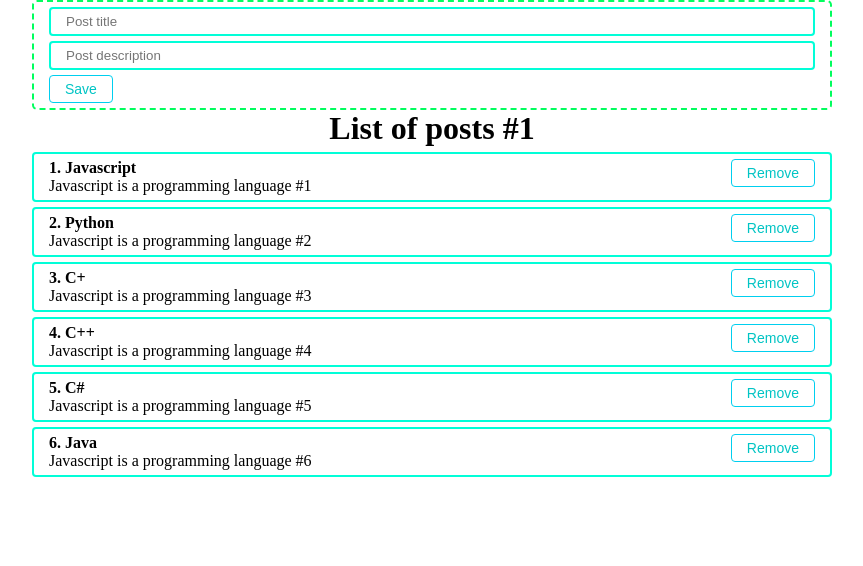
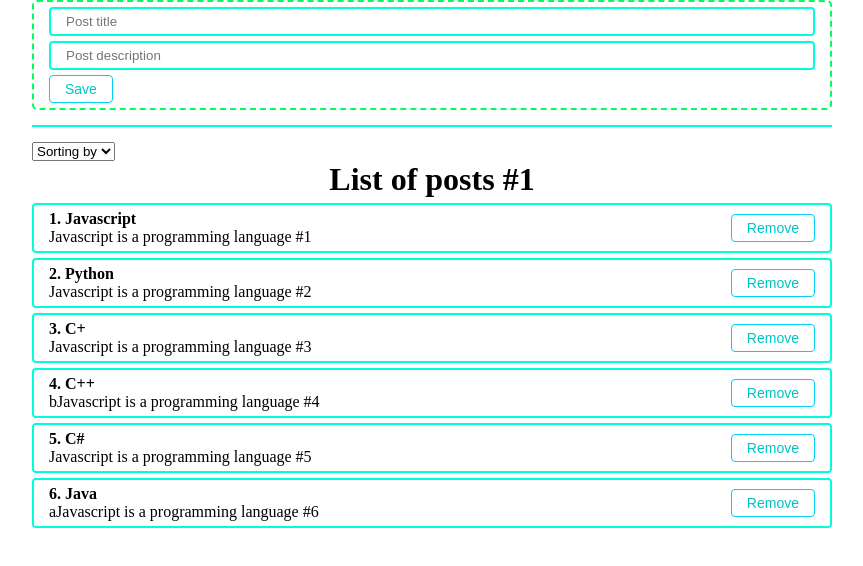
Before and after one commit to Denys-Leonov/my-react-js, a React (Create React App) app: page /posts in a window 1280 px wide. Shown: the top 566 px of the page, without its empty margins (208-1071 px from the left). Built offline with nearby package versions, Linux system fonts and the light colour scheme.

Commit message:
added rorting

```diff
--- a/src/App.jsx
+++ b/src/App.jsx
@@ -2,6 +2,7 @@ import React, { useState } from 'react'
 import PostForm from './components/PostForm'
 // import PostItem from './components/PostItem'
 import PostList from './components/PostList'
+import MySelect from './components/UI/select/MySelect'
 import './styles/App.css'
 
 function App() {
@@ -13,10 +14,19 @@ function App() {
     },
     { id: 2, title: 'Python', body: 'Javascript is a programming language #2' },
     { id: 3, title: 'C+', body: 'Javascript is a programming language #3' },
-    { id: 4, title: 'C++', body: 'Javascript is a programming language #4' },
+    { id: 4, title: 'C++', body: 'bJavascript is a programming language #4' },
     { id: 5, title: 'C#', body: 'Javascript is a programming language #5' },
-    { id: 6, title: 'Java', body: 'Javascript is a programming language #6' },
+    { id: 6, title: 'Java', body: 'aJavascript is a programming language #6' },
   ])
+
+  const [selectedSort, setSelectedSort] = useState('')
+
+  function sortPosts(sort) {
+
+    setSelectedSort(sort)
+    console.log(sort)
+    setPosts([...posts].sort((a,b) =>  a[sort].localeCompare(b[sort])))
+  }
 
   function createPost(newPost) {
     setPosts([...posts, newPost])
@@ -29,7 +39,20 @@ function App() {
   return (
     <div className="App">
       <PostForm create={createPost} />
-      {posts.length !== 0 ? (
+      <hr
+        style={{ margin: '15px 0px', border: '1px solid rgb(2, 254, 216)' }}
+      />
+      <MySelect
+        value={selectedSort}
+        onChange={sortPosts}
+        options={[
+          { name: ' title', value: 'title' },
+          { name: 'body', value: 'body' },
+        ]}
+        defaultValue={'Sorting by'}
+      />
+
+      {posts.length ? (
         <PostList remove={removePost} posts={posts} title="List of posts #1" />
       ) : (
         <h1 style={{ textAlign: 'center', color: 'rgb(2, 254, 216)' }}>
--- a/src/components/PostForm.jsx
+++ b/src/components/PostForm.jsx
@@ -13,6 +13,8 @@ const PostForm = ({create}) => {
             ...post,
             id: Date.now()
         }
+
+        //transmit new_post to the level above
         create(newPost)
         //after click
         setPost({title:'', body:''})
--- /dev/null
+++ b/src/components/UI/select/MySelect.jsx
@@ -0,0 +1,18 @@
+import React from 'react'
+
+const MySelect = ({ options, defaultValue, value, onChange}) => {
+  return (
+      <select value={value} onChange={e => onChange(e.target.value)}>
+        <option value='' disabled>
+          {defaultValue}
+        </option>
+        {options.map((option) => (
+          <option key={option.value} value={option.value}>
+            {option.name}
+          </option>
+        ))}
+      </select>
+  )
+}
+
+export default MySelect
--- a/src/styles/App.css
+++ b/src/styles/App.css
@@ -16,6 +16,7 @@
 .post {
     display: flex;
     justify-content: space-between;
+    align-items: center;
     width: 100%;
     padding: 5px 15px;
     border-radius: 4px;
```
